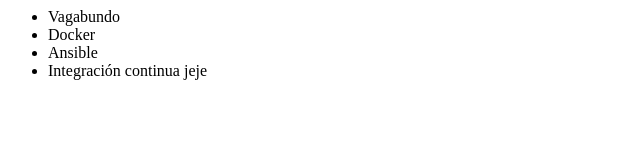
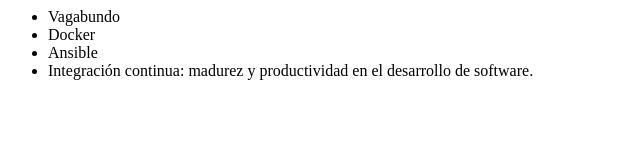
Before and after one commit to ememev/alura-git, a plain HTML site: page index.html in a window 1280 px wide. Shown: the whole page, without its empty margins (0-640 px from the left). Drawn offline with Linux system fonts and the light colour scheme.

Commit message:
Renombrando el curso de Integtracón continua

```diff
--- a/index.html
+++ b/index.html
@@ -9,7 +9,7 @@
          <li> Vagabundo </li>
          <li> Docker </li>
          <li> Ansible </li>
-         <li> Integración continua jeje </li>
+         <li> Integración continua: madurez y productividad en el desarrollo de software. </li>
      </ul>
 </body>
 </html>
```
